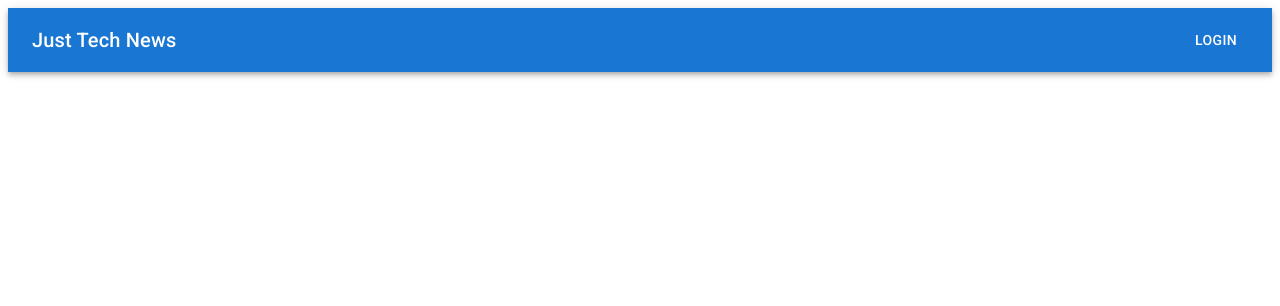
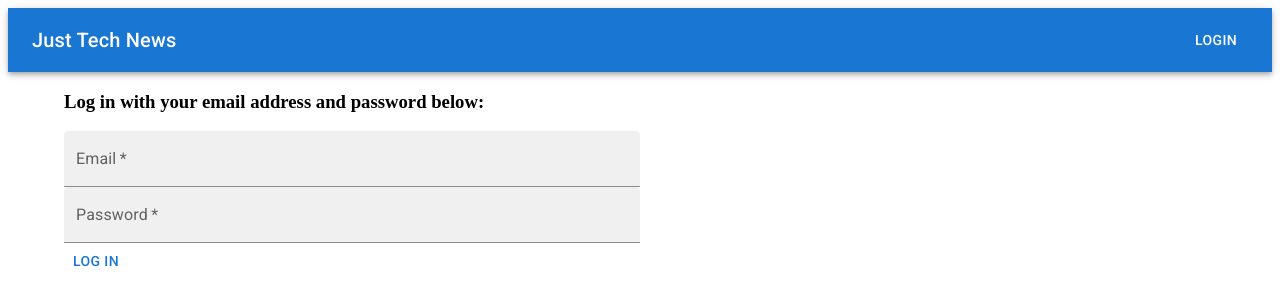
Before and after one commit to eliaswolfgang/just-tech-news, a React (Create React App) app in the folder client/: page /login in a window 1280 px wide. Shown: the top 306 px of the page. Built offline with nearby package versions, Linux system fonts and the light colour scheme.

Commit message:
Added signup and login functionality

```diff
--- a/client/src/App.js
+++ b/client/src/App.js
@@ -1,16 +1,18 @@
 import { BrowserRouter as Router, Route, Routes } from 'react-router-dom';
 import NavBar from './components/Navbar';
 import { UserProvider } from './utils/UserContext';
-import Signup from './components/Signup';
+import Signup from './pages/Signup';
 import Landing from './pages/Landing';
+import Login from './pages/Login';
 
 function App() {
   return (
     <UserProvider>
-      <NavBar />
       <Router>
+        <NavBar />
         <Routes>
           <Route path='/' element={<Signup />} />
+          <Route path='/login' element={<Login />} />
           <Route path='/home' element={<Landing />} />
         </Routes>
       </Router>
--- a/client/src/components/Navbar.js
+++ b/client/src/components/Navbar.js
@@ -5,11 +5,31 @@ import Typography from '@mui/material/Typography';
 import Button from '@mui/material/Button';
 import IconButton from '@mui/material/IconButton';
 import MenuIcon from '@mui/icons-material/Menu';
+import { useNavigate } from 'react-router-dom';
 import { useUserContext } from '../utils/UserContext';
 
 export const NavBar = () => {
-  const { state } = useUserContext();
-  const user = { ...state[0]?.user };
+  const user = JSON.parse(sessionStorage.getItem('user')) ?? null;
+  const { dispatch } = useUserContext();
+  const navigate = useNavigate();
+
+  const handleLoginClick = () => {
+    navigate('/login');
+  };
+
+  const handleLogoutClick = () => {
+    dispatch({
+      type: 'logout',
+      payload: {
+        username: '',
+        email: '',
+        loggedIn: false,
+      },
+    });
+    sessionStorage.clear('user');
+    navigate('/');
+  };
+
   return (
     <Box sx={{ flexGrow: 1 }}>
       <AppBar position='static'>
@@ -25,10 +45,20 @@ export const NavBar = () => {
               <MenuIcon />
             </IconButton>
           )}
-          <Typography variant='h6' component='div' sx={{ flexGrow: 1 }}>
+          <Typography
+            variant='h6'
+            component='div'
+            sx={{ flexGrow: 1 }}
+            onClick={() => navigate('/')}
+          >
             Just Tech News
           </Typography>
-          <Button color='inherit'>
+          <Button
+            color='inherit'
+            onClick={
+              user && user.loggedIn ? handleLogoutClick : handleLoginClick
+            }
+          >
             {user && user.loggedIn ? 'Logout' : 'Login'}
           </Button>
         </Toolbar>
--- a/client/src/pages/Landing.js
+++ b/client/src/pages/Landing.js
@@ -1,9 +1,9 @@
-import { useUserContext } from '../utils/UserContext';
+export const Landing = () => {
+  const user = JSON.parse(sessionStorage.getItem('user')) ?? null;
 
-export const Landing = () => {
-  const { state } = useUserContext();
-  const user = { ...state[0].user };
-  return <div>This will be the landing page for {user.username}</div>;
+  return (
+    <>{user && <div>This will be the landing page for {user.username}</div>}</>
+  );
 };
 
 export default Landing;
--- /dev/null
+++ b/client/src/pages/Login.js
@@ -0,0 +1,128 @@
+import { useState } from 'react';
+import { useNavigate } from 'react-router-dom';
+import { useUserContext } from '../utils/UserContext';
+import API from '../utils/API';
+import {
+  Box,
+  FormGroup,
+  FormControl,
+  Button,
+  TextField,
+  Container,
+} from '@mui/material';
+import ErrorToast from '../components/ErrorToast';
+
+export const Login = () => {
+  const handleLogin = async (e) => {
+    e.preventDefault();
+    setSubmitted(true);
+    const isValid = email && password;
+
+    if (!isValid) {
+      e.stopPropagation();
+      return;
+    }
+
+    API.login({ email, password })
+      .then((res) => {
+        if (res.statusCode === 401) {
+          setErrorProps({
+            open: true,
+            message: 'Incorrect email or password',
+          });
+          return;
+        }
+
+        if (res.statusCode === 404) {
+          setErrorProps({
+            open: true,
+            message:
+              'No user with that email address found. Click on Just Tech News to sign up',
+          });
+          return;
+        }
+
+        userDispatch({
+          type: 'setCurrentUser',
+          payload: {
+            username: res.data.username,
+            email: res.data.email,
+            loggedIn: true,
+          },
+        });
+        sessionStorage.setItem(
+          'user',
+          JSON.stringify({
+            username: res.data.user.username,
+            email: res.data.user.email,
+            loggedIn: true,
+          })
+        );
+        navigate('/home');
+      })
+      .catch((err) => {
+        if (err) {
+          console.log(err);
+          setErrorProps({
+            open: true,
+            message: `${err.message}`,
+          });
+        }
+      });
+  };
+  const [email, setEmail] = useState('');
+  const [password, setPassword] = useState('');
+  const [submitted, setSubmitted] = useState(false);
+  const [errorProps, setErrorProps] = useState({
+    open: false,
+    setOpen: null,
+    message: '',
+  });
+  const { dispatch: userDispatch } = useUserContext();
+  const navigate = useNavigate();
+
+  return (
+    <>
+      <Container>
+        <div className='text-center'>
+          <h3>Log in with your email address and password below:</h3>
+        </div>
+        <Box component='form' noValidate onSubmit={handleLogin} width='50%'>
+          <FormGroup>
+            <FormControl>
+              <TextField
+                onChange={(e) => setEmail(e.target.value)}
+                label='Email'
+                variant='filled'
+                type='email'
+                value={email}
+                error={submitted && !email}
+                required
+              />
+            </FormControl>
+          </FormGroup>
+          <FormGroup>
+            <FormControl>
+              <TextField
+                onChange={(e) => setPassword(e.target.value)}
+                variant='filled'
+                label='Password'
+                type='password'
+                value={password}
+                error={submitted && !password}
+                required
+                helperText={
+                  errorProps.open ? 'Incorrect email or password' : ''
+                }
+              />
+            </FormControl>
+          </FormGroup>
+          <Button type='submit'>Log in</Button>
+        </Box>
+      </Container>
+      <ErrorToast props={errorProps} />
+    </>
+  );
+};
+
+export default Login;
--- a/client/src/components/Signup.js
+++ b/client/src/pages/Signup.js
@@ -10,7 +10,7 @@ import {
   TextField,
   Container,
 } from '@mui/material';
-import ErrorToast from './ErrorToast';
+import ErrorToast from '../components/ErrorToast';
 
 export const Signup = () => {
   const initialSignUpState = {
@@ -63,6 +63,14 @@ export const Signup = () => {
             loggedIn: true,
           },
         });
+        sessionStorage.setItem(
+          'user',
+          JSON.stringify({
+            username: res.data.username,
+            email: res.data.email,
+            loggedIn: true,
+          })
+        );
         navigate('/home');
       })
       .catch((err) => {
@@ -111,6 +119,7 @@ export const Signup = () => {
                 onChange={(e) => updateForm(e, 'email')}
                 label='Email'
                 variant='filled'
+                type='email'
                 value={state.email}
                 error={submitted && !state.email}
                 required
```
Also changed, not shown: client/src/components/Login.js (deleted), 1 other file (tests, documents, lock files or other folders).
